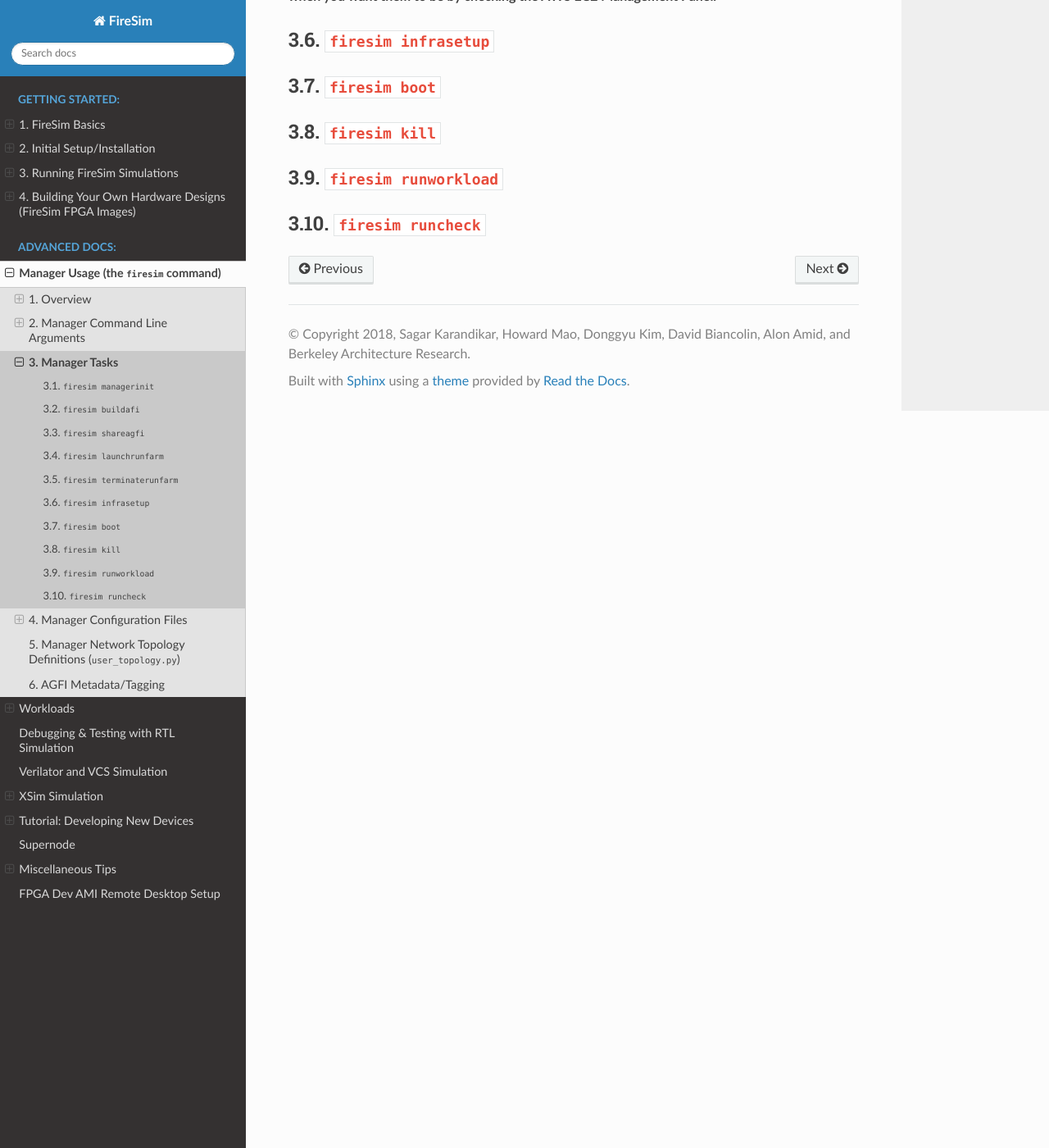
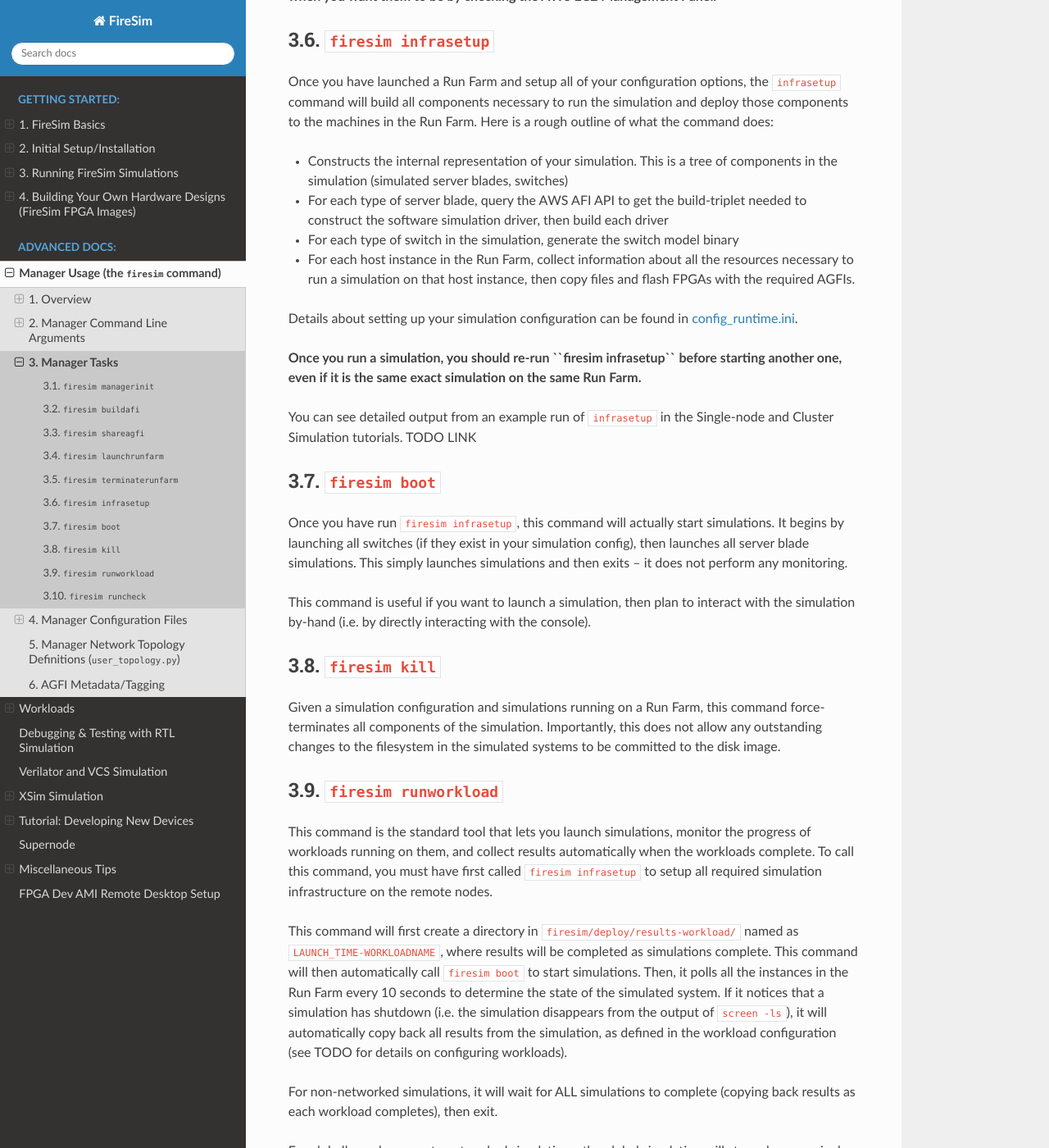
Before and after one commit to firesim/firesim, a Sphinx documentation site: the page built from docs/Advanced-Usage/Manager/Manager-Tasks.rst, in a window 1280 px wide and 1400 px high, scrolled down 3438 px. Shown: the whole window at 82% size. Built offline with Sphinx 7.4.7 and the Read the Docs theme 2.0.0, drawn with Linux system fonts in a browser that asks for light colours; some of the changed text lies outside the part shown.

Commit message:
finish manager tasks

```diff
--- a/docs/Advanced-Usage/Manager/Manager-Tasks.rst
+++ b/docs/Advanced-Usage/Manager/Manager-Tasks.rst
@@ -189,11 +189,43 @@
 ``firesim infrasetup``
 -------------------------
 
+Once you have launched a Run Farm and setup all of your configuration options,
+the ``infrasetup`` command will build all components necessary to run the
+simulation and deploy those components to the machines in the Run Farm. Here
+is a rough outline of what the command does:
+
+- Constructs the internal representation of your simulation. This is a tree of
+  components in the simulation (simulated server blades, switches)
+- For each type of server blade, query the AWS AFI API to get the build-triplet
+  needed to construct the software simulation driver, then build each driver
+- For each type of switch in the simulation, generate the switch model binary
+- For each host instance in the Run Farm, collect information about all the
+  resources necessary to run a simulation on that host instance, then copy
+  files and flash FPGAs with the required AGFIs.
+
+Details about setting up your simulation configuration can be found in
+:ref:`config-runtime`.
+
+**Once you run a simulation, you should re-run ``firesim infrasetup`` before
+starting another one, even if it is the same exact simulation on the same Run
+Farm.**
+
+You can see detailed output from an example run of ``infrasetup`` in the
+Single-node and Cluster Simulation tutorials. TODO LINK
 
 .. _firesim-boot:
 
 ``firesim boot``
 -------------------
+
+Once you have run ``firesim infrasetup``, this command will actually start
+simulations. It begins by launching all switches (if they exist in your
+simulation config), then launches all server blade simulations. This simply
+launches simulations and then exits -- it does not perform any monitoring.
+
+This command is useful if you want to launch a simulation, then plan to
+interact with the simulation by-hand (i.e. by directly interacting with the
+console).
 
 
 .. _firesim-kill:
@@ -201,6 +233,10 @@
 ``firesim kill``
 -------------------
 
+Given a simulation configuration and simulations running on a Run Farm, this
+command force-terminates all components of the simulation. Importantly, this
+does not allow any outstanding changes to the filesystem in the simulated
+systems to be committed to the disk image.
 
 
 .. _firesim-runworkload:
@@ -208,9 +244,50 @@
 ``firesim runworkload``
 --------------------------
 
+This command is the standard tool that lets you launch simulations, monitor the
+progress of workloads running on them, and collect results automatically when
+the workloads complete. To call this command, you must have first called
+``firesim infrasetup`` to setup all required simulation infrastructure on the
+remote nodes.
 
+This command will first create a directory in ``firesim/deploy/results-workload/``
+named as ``LAUNCH_TIME-WORKLOADNAME``, where results will be completed as simulations
+complete.
+This command will then automatically call ``firesim boot`` to start simulations.
+Then, it polls all the instances in the Run Farm every 10 seconds to determine
+the state of the simulated system. If it notices that a simulation has shutdown
+(i.e. the simulation disappears from the output of ``screen -ls``), it will
+automatically copy back all results from the simulation, as defined in the
+workload configuration (see TODO for details on configuring workloads).
+
+For
+non-networked simulations, it will wait for ALL simulations to complete (copying
+back results as each workload completes), then exit.
+
+For
+globally-cycle-accurate networked simulations, the global simulation will stop
+when any single node powers off. Thus, for these simulations, ``runworkload``
+will copy back results from all nodes and force them to terminate by calling
+``kill`` when ANY SINGLE ONE of them shuts down cleanly.
+
+A simulation shuts down cleanly when the workload running on the simulator calls ``poweroff``.
 
 .. _firesim-runcheck:
 
 ``firesim runcheck``
 ----------------------
+
+This command is provided to let you debug configuration options without launching
+instances. In addition to the output produced at command line/in the log, you will
+find a pdf diagram of the topology you specify, annotated with information about
+the workloads, hardware configurations, and abstract host mappings for each
+simulation (and optionally, switch) in your design. These diagrams are located
+in ``firesim/deploy/generated-topology-diagrams/``, named after your topology.
+
+Here is an example of such a diagram (click to expand/zoom):
+
+.. figure:: runcheck_example.png
+   :scale: 50 %
+   :alt: Example diagram from running ``firesim runcheck``
+
+   Example diagram for an 8-node cluster with one ToR switch
```
Also changed, not shown: docs/Advanced-Usage/Manager/runcheck_example.png (added).
